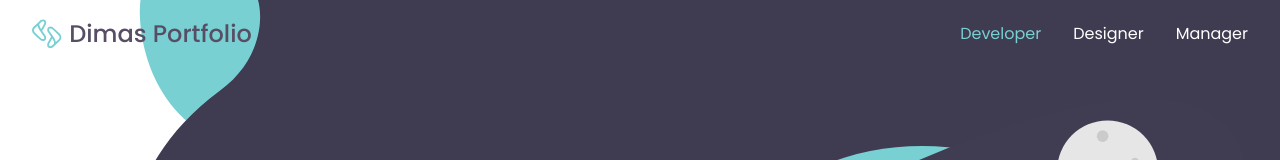
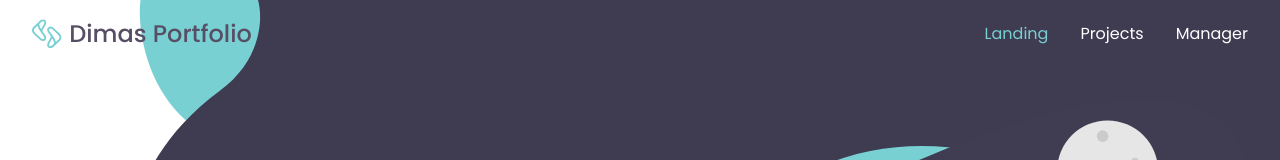
Before and after one commit to guidimas/react-portfolio, a React (Create React App) app: page /#/ in a window 1280 px wide. Shown: the top 160 px of the page. Built offline with nearby package versions, Linux system fonts and the light colour scheme.

Commit message:
Menu links updated.

```diff
--- a/src/components/Header/index.tsx
+++ b/src/components/Header/index.tsx
@@ -17,8 +17,8 @@ const Header: React.FC<IHeaderProps> = ({ onMenuShown }) => {
         <h1>Dimas Portfolio</h1>
       </Logo>
       <Navigation>
-        <NavigationItem selected>Developer</NavigationItem>
-        <NavigationItem>Designer</NavigationItem>
+        <NavigationItem selected>Landing</NavigationItem>
+        <NavigationItem>Projects</NavigationItem>
         <NavigationItem>Manager</NavigationItem>
       </Navigation>
       <FiMenu size={24} onClick={onMenuShown} />
--- a/src/components/Sidebar/index.tsx
+++ b/src/components/Sidebar/index.tsx
@@ -34,16 +34,16 @@ const Sidebar: React.FC<ISidebarProps> = ({
         </Header>
         <Pages>
           <Page
-            selected={selectedPage === 'DEVELOPER'}
+            selected={selectedPage === 'LANDING'}
             onClick={() => handleNavigateTo('/')}
           >
-            <span>Developer</span>
+            <span>Landing</span>
           </Page>
           <Page
-            selected={selectedPage === 'DESIGNER'}
-            onClick={() => handleNavigateTo('/designer')}
+            selected={selectedPage === 'PROJECTS'}
+            onClick={() => handleNavigateTo('/projects')}
           >
-            <span>Designer</span>
+            <span>Projects</span>
           </Page>
           <Page
             selected={selectedPage === 'MANAGER'}
--- a/src/components/Sidebar/styles.ts
+++ b/src/components/Sidebar/styles.ts
@@ -12,7 +12,7 @@ export const Container = styled.div`
   display: flex;
   flex-direction: row-reverse;
   min-height: 100vh;
-  width: 100vw;
+  width: 100%;
   overflow: hidden;
 `;
 
--- a/src/pages/LandingPage/index.tsx
+++ b/src/pages/LandingPage/index.tsx
@@ -27,7 +27,7 @@ const LandingPage: React.FC = () => {
 
   return (
     <Sidebar
-      selectedPage="HOME"
+      selectedPage="LANDING"
       visible={isSidebarVisible}
       onClose={handleOnMenuToggle}
     >
```
